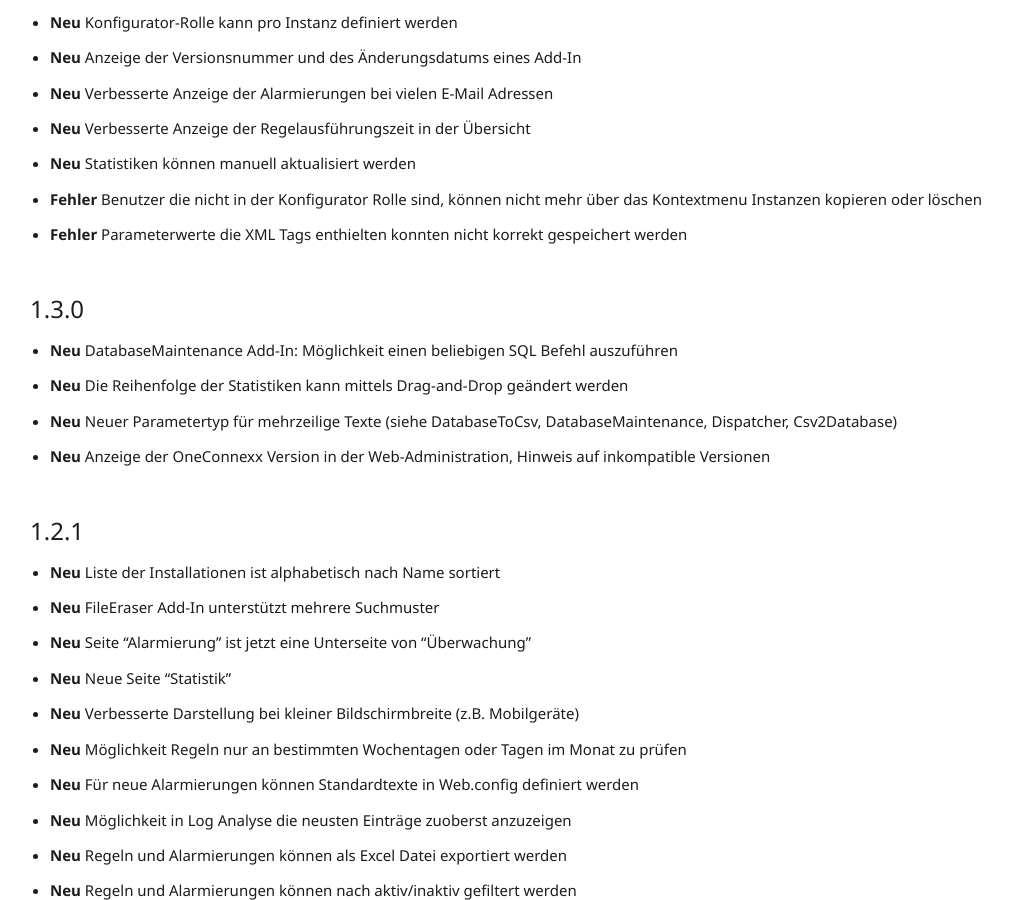
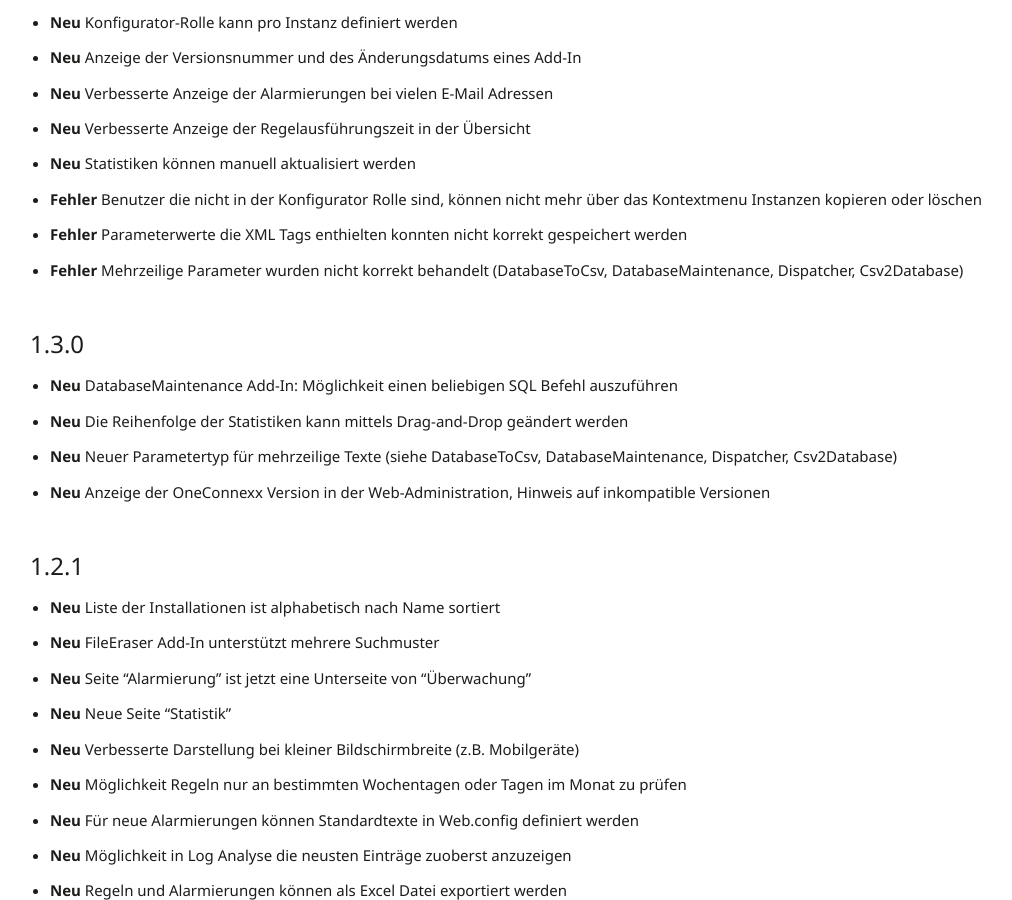
Before and after one commit to primesoft-group/oneconnexx-docs, a Jekyll site: the page built from _pages/setup/de/releasenotes.md, in a window 1280 px wide and 900 px high, scrolled down 508 px. Shown: the whole window, without its empty margins (44-1056 px from the left). Built offline with Jekyll 4.4.1, drawn with Linux system fonts in a browser that asks for light colours; nearby versions of some CDN libraries; some web fonts are replaced.

Commit message:
Update releasenotes.md

```diff
--- a/_pages/setup/de/releasenotes.md
+++ b/_pages/setup/de/releasenotes.md
@@ -16,6 +16,7 @@ permalink: "setup/de/releasenotes/"
 * __Neu__ Statistiken können manuell aktualisiert werden
 * __Fehler__ Benutzer die nicht in der Konfigurator Rolle sind, können nicht mehr über das Kontextmenu Instanzen kopieren oder löschen
 * __Fehler__ Parameterwerte die XML Tags enthielten konnten nicht korrekt gespeichert werden
+* __Fehler__ Mehrzeilige Parameter wurden nicht korrekt behandelt (DatabaseToCsv, DatabaseMaintenance, Dispatcher, Csv2Database)
 
 
 #### 1.3.0
```
